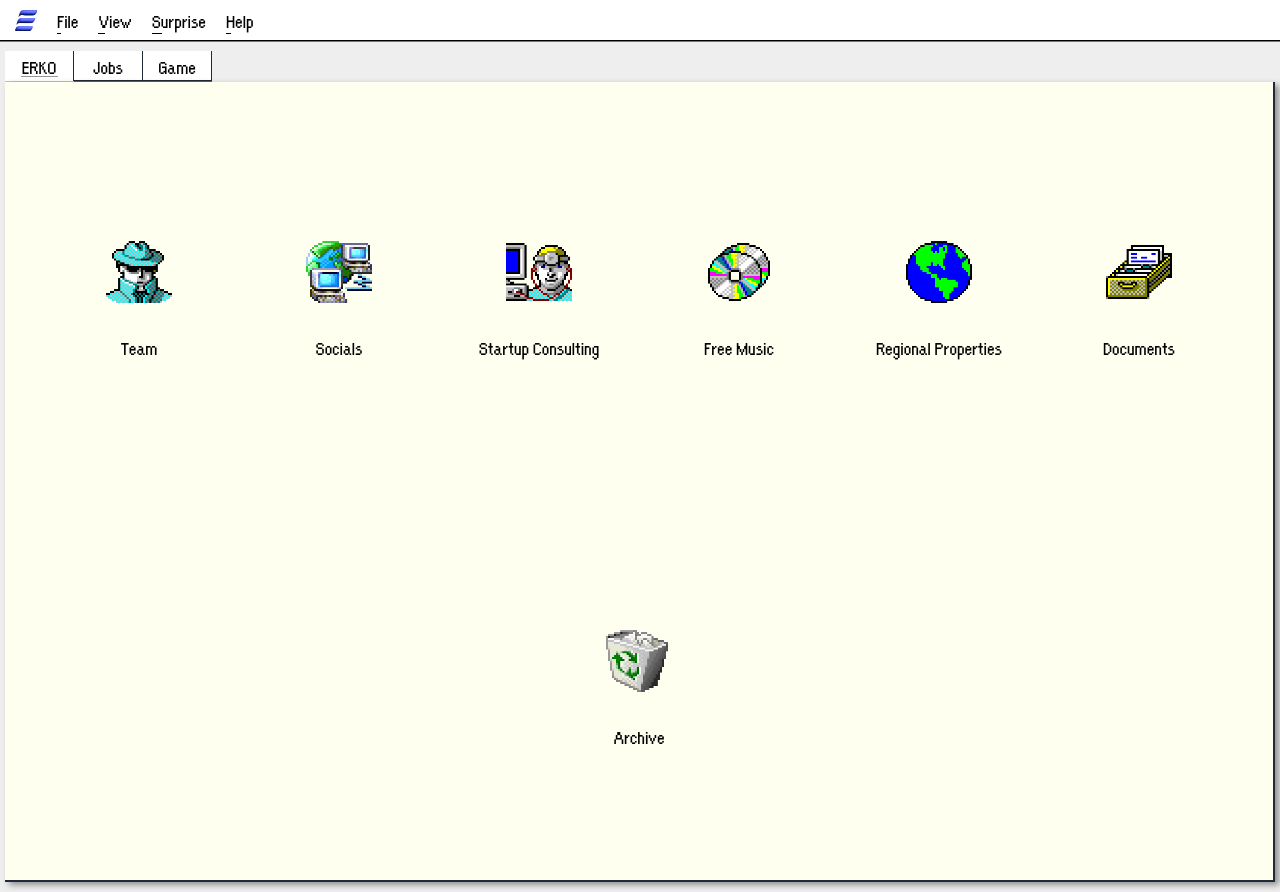
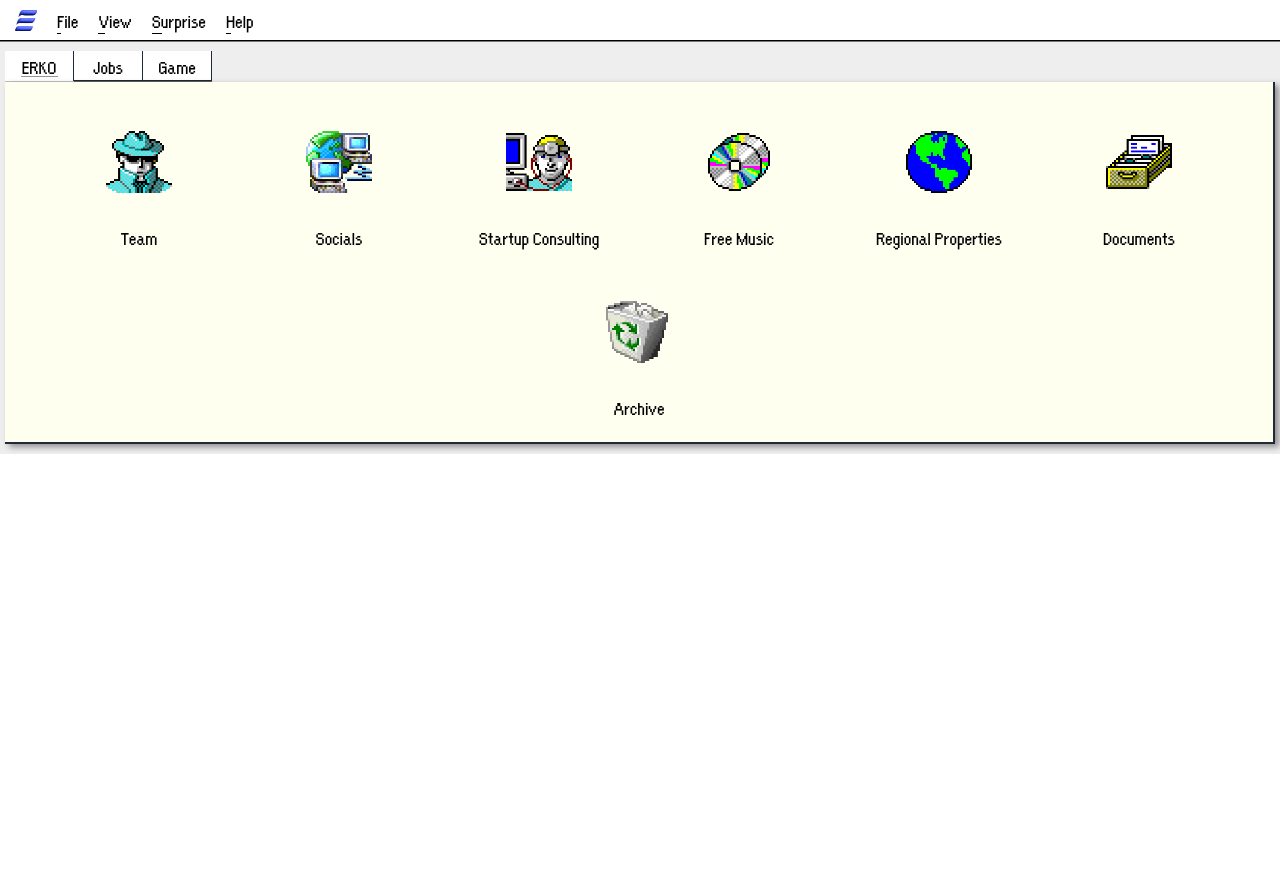
Before and after one commit to achiewe/project-erko-front, a Next.js app: page /erko in a window 1280 px wide. After the commit the page ends 800 px from the top, so only its background shows below. Built offline with nearby package versions, Linux system fonts and the light colour scheme.

Commit message:
add the start on the justify content

```diff
--- a/src/app/components/ErkoContainer/MainErkoContainer.tsx
+++ b/src/app/components/ErkoContainer/MainErkoContainer.tsx
@@ -12,7 +12,7 @@ import archivePng from "../../../../public/assets/archive.png";
 export default function MainErkoContainer() {
   return (
     <div
-      className="flex mt-[1px] flex-row items-center justify-end w-full h-screen md:justify-center
+      className="flex mt-[1px] flex-row items-center justify-start w-full h-full sm:justify-center
       gap-y-[20px] h-mm:gap-y-[5px] h-mn:gap-y-[0px] flex-wrap gap-x-[50px] bg-[#FFFFF0]
     border-r-2 border-b-2 border-gray-800 drop-shadow-[4px_3px_3px_rgba(0,0,0,0.40)] py-[20px] h-mn:py-[0px] relative"
     >
--- a/tailwind.config.ts
+++ b/tailwind.config.ts
@@ -21,10 +21,6 @@ export default {
         'h-mn': { 'raw': '(max-height: 660px)' },
         'h-ml': { 'raw': '(max-height: 560px)' },
       },
-      textDecorationThickness: {
-        1: '0.5px',
-        2: '1px',
-      },
     },
   },
   plugins: [],
```
